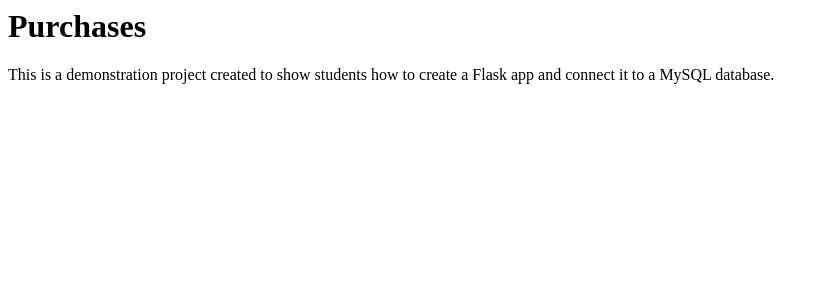
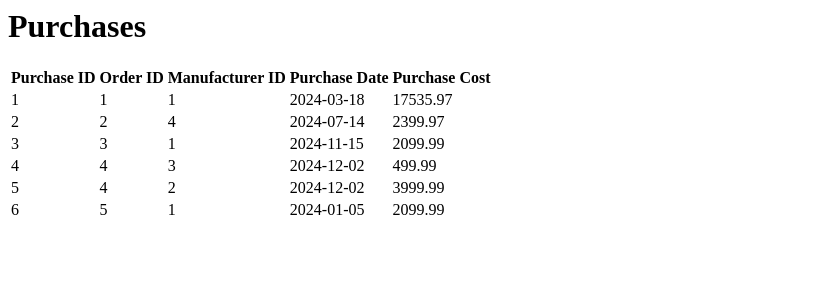
Before and after one commit to jscervantes/cs340-Portfolio-Project, a Flask app: page /purchases in a window 1280 px wide. Shown: the top 300 px of the page, without its empty margins (0-829 px from the left). Run offline with Flask 3, Linux system fonts and the light colour scheme; some libraries are stand-ins or nearby versions.

Commit message:
Add dummy data and fix headers

```diff
--- a/templates/manufacturers.j2
+++ b/templates/manufacturers.j2
@@ -3,6 +3,7 @@
     <title>Ciani Synths | Manufacturers</title>
 </head>
 <body>
+    <h1>Manufacturers</h1>
     <table>
     <tr>
         <th>Manufacturer ID</th>
--- a/templates/orders.j2
+++ b/templates/orders.j2
@@ -3,6 +3,7 @@
     <title>Ciani Synths | Orders</title>
 </head>
 <body>
+    <h1>Orders</h1>
     <table>
     <tr>
         <th>Order ID</th>
--- a/templates/purchases.j2
+++ b/templates/purchases.j2
@@ -4,6 +4,56 @@
 </head>
 <body>
     <h1>Purchases</h1>
-    <p>This is a demonstration project created to show students how to create a Flask app and connect it to a MySQL database.</p>
+    <table>
+    <tr>
+        <th>Purchase ID</th>
+        <th>Order ID</th>
+        <th>Manufacturer ID</th>
+        <th>Purchase Date</th>
+        <th>Purchase Cost</th>
+    </tr>
+    <tr>
+        <td>1</td>
+        <td>1</td>
+        <td>1</td>
+        <td>2024-03-18</td>
+        <td>17535.97</td>
+    </tr>
+    <tr>
+        <td>2</td>
+        <td>2</td>
+        <td>4</td>
+        <td>2024-07-14</td>
+        <td>2399.97</td>
+    </tr>
+    <tr>
+        <td>3</td>
+        <td>3</td>
+        <td>1</td>
+        <td>2024-11-15</td>
+        <td>2099.99</td>
+    </tr>
+    <tr>
+        <td>4</td>
+        <td>4</td>
+        <td>3</td>
+        <td>2024-12-02</td>
+        <td>499.99</td>
+    </tr>
+    <tr>
+        <td>5</td>
+        <td>4</td>
+        <td>2</td>
+        <td>2024-12-02</td>
+        <td>3999.99</td>
+    </tr>
+    <tr>
+        <td>6</td>
+        <td>5</td>
+        <td>1</td>
+        <td>2024-01-05</td>
+        <td>2099.99</td>
+    </tr>
+    </table>
 </body>
 </html>
--- a/templates/synthesizers.j2
+++ b/templates/synthesizers.j2
@@ -3,6 +3,7 @@
     <title>Ciani Synths | Synthesizers</title>
 </head>
 <body>
+    <h1>Synthesizers</h1>
     <table>
     <tr>
         <th>Synthesizer ID</th>
@@ -37,7 +38,7 @@
         <td>3</td>
         <td>Prophet5</td>
         <td>3999.99</td>
-        <td>7899.9999</td>
+        <td>7899.99</td>
         <td>Analog</td>
         <td>Y</td>
     </tr>
```
